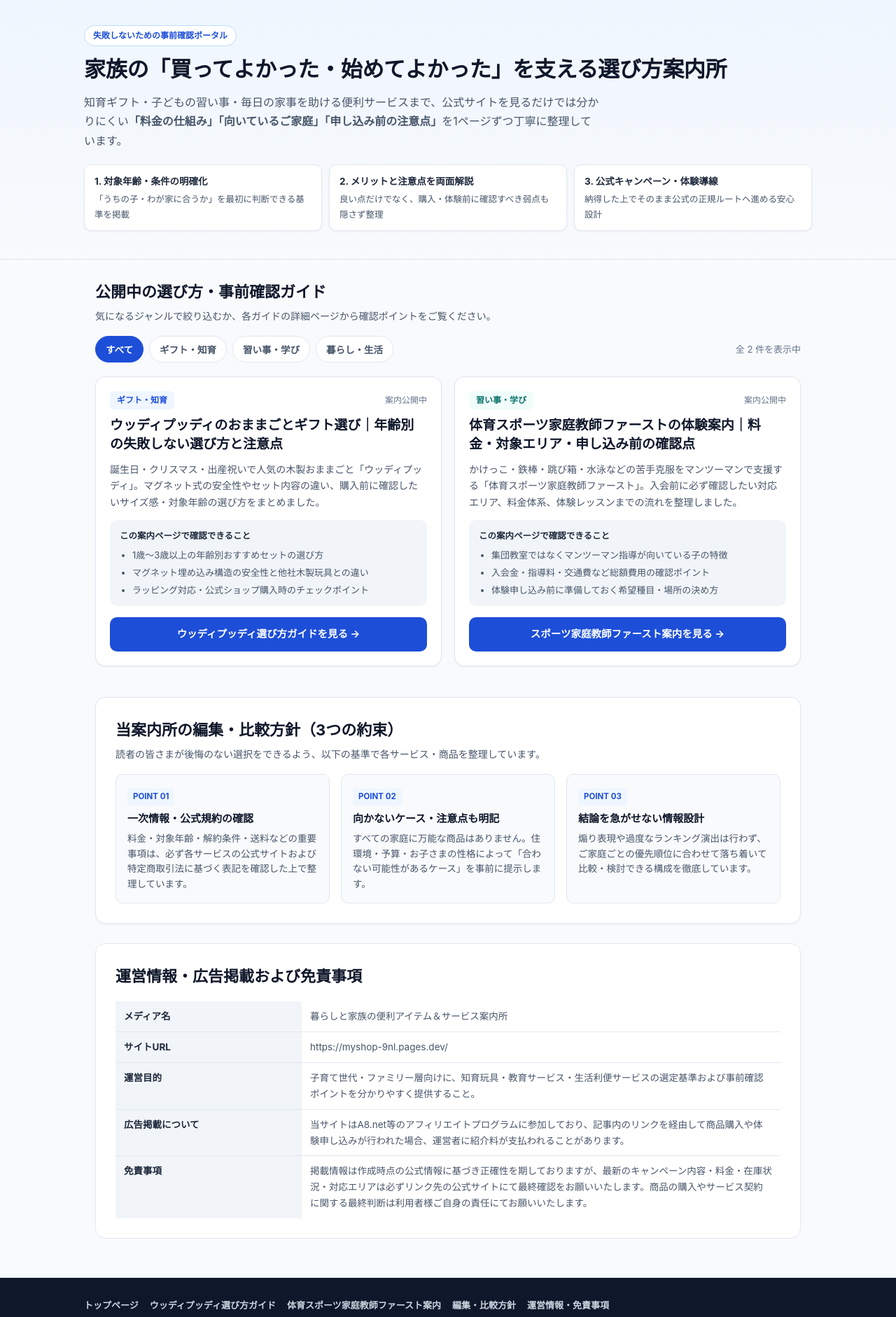
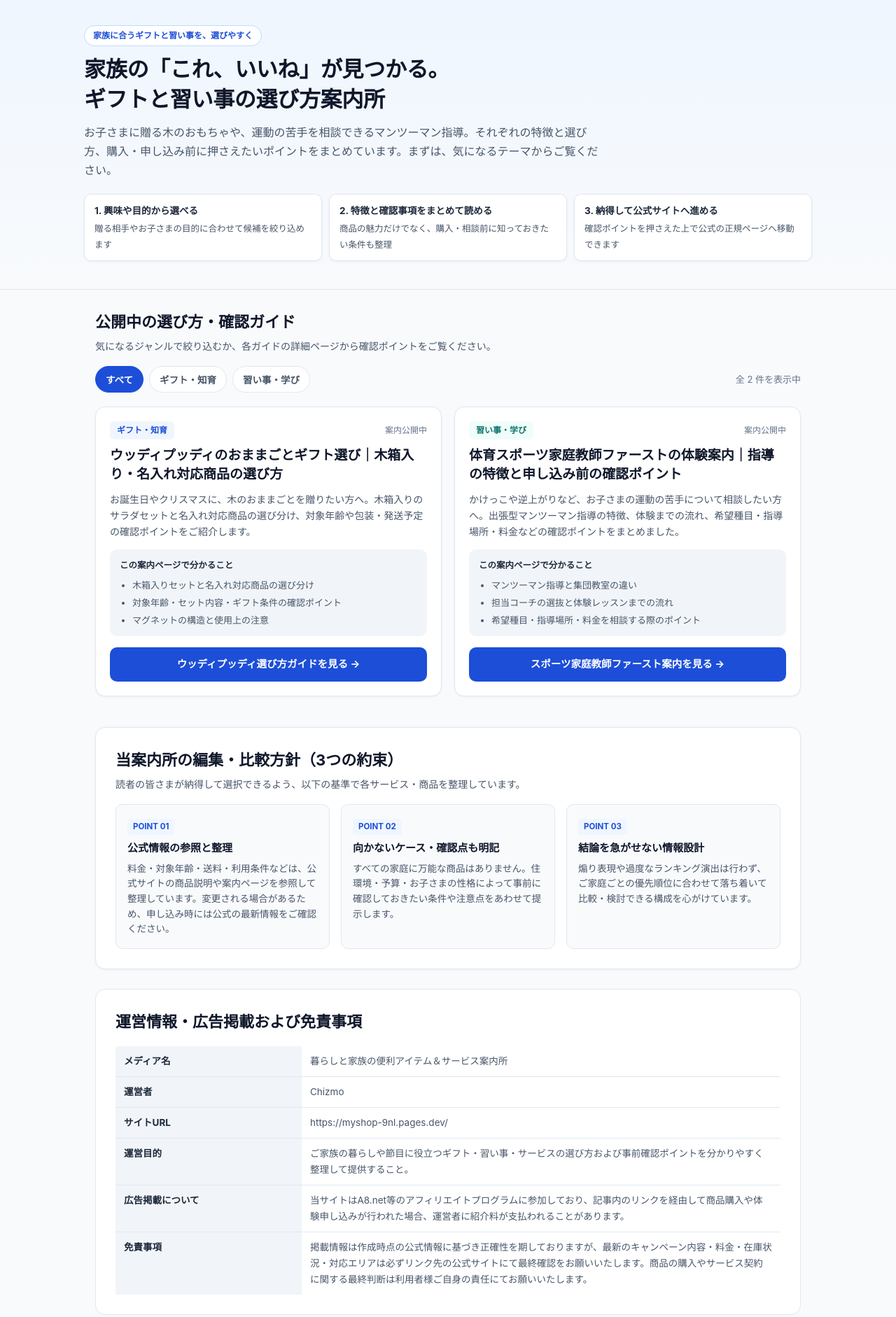
Before and after one commit to Chizmo-byte/myshop, a plain HTML site: page index.html in a window 1280 px wide. Shown: the part 100-1982 px from the top of the page at 70% size. Drawn offline with Linux system fonts and the light colour scheme.

Commit message:
Update index.html

```diff
--- a/index.html
+++ b/index.html
@@ -4,15 +4,15 @@
   <meta charset="UTF-8" />
   <meta name="viewport" content="width=device-width, initial-scale=1.0" />
   <meta name="google-site-verification" content="rho9ZuYvhUNs5tkPMNWwIAT4YTGsJF6OFr8W7ThPsDk" />
-  <title>暮らしと家族の便利アイテム＆サービス案内所｜失敗しない選び方・事前確認ガイド</title>
-  <meta name="description" content="子育て家庭のギフト選び・習い事・暮らしの便利サービスを中立的な視点で整理する比較・案内ポータル。申し込む前に知っておきたい注意点、料金の仕組み、向いているご家庭の特徴を分かりやすく解説します。" />
+  <title>暮らしと家族の便利アイテム＆サービス案内所｜家族に合うギフトと習い事の選び方ガイド</title>
+  <meta name="description" content="お子さまに贈る知育ギフトや、運動の苦手を相談できるマンツーマン指導など、特徴と選び方・購入や申し込み前に押さえたい確認ポイントを分かりやすくまとめています。" />
   <link rel="canonical" href="https://myshop-9nl.pages.dev/" />
 
   <!-- OGP -->
   <meta property="og:type" content="website" />
   <meta property="og:site_name" content="暮らしと家族の便利アイテム＆サービス案内所" />
-  <meta property="og:title" content="暮らしと家族の便利アイテム＆サービス案内所｜失敗しない選び方ガイド" />
-  <meta property="og:description" content="子育て家庭のギフト選び・習い事・暮らしの便利サービスを中立的な視点で整理。申し込み前の確認ポイントを分かりやすく案内します。" />
+  <meta property="og:title" content="暮らしと家族の便利アイテム＆サービス案内所｜家族に合うギフトと習い事の選び方ガイド" />
+  <meta property="og:description" content="お子さまに贈る知育ギフトやマンツーマン体育指導の特徴・選び方・申し込み前の確認ポイントを分かりやすく案内します。" />
   <meta property="og:url" content="https://myshop-9nl.pages.dev/" />
 
   <!-- 構造化データ（WebSite & ItemList） -->
@@ -25,26 +25,25 @@
         "@id": "https://myshop-9nl.pages.dev/#website",
         "url": "https://myshop-9nl.pages.dev/",
         "name": "暮らしと家族の便利アイテム＆サービス案内所",
-        "description": "子育て家庭のギフト選び・習い事・暮らしの便利サービスを中立的な視点で整理する比較・事前確認ガイド",
+        "description": "家族に合うギフトや習い事の特徴と選び方、購入・申し込み前の確認ポイントを整理した案内ポータル",
         "inLanguage": "ja"
       },
       {
         "@type": "ItemList",
         "@id": "https://myshop-9nl.pages.dev/#itemlist",
-        "name": "公開中の選び方・事前確認ガイド一覧",
-        "itemListOrder": "https://schema.org/ItemListOrderDescending",
+        "name": "公開中の選び方・確認ガイド一覧",
         "numberOfItems": 2,
         "itemListElement": [
           {
             "@type": "ListItem",
             "position": 1,
-            "name": "ウッディプッディのおままごとギフト選び｜年齢別の失敗しない選び方と注意点",
+            "name": "ウッディプッディのおままごとギフト選び｜木箱入り・名入れ対応商品の選び方",
             "url": "https://myshop-9nl.pages.dev/toys/"
           },
           {
             "@type": "ListItem",
             "position": 2,
-            "name": "体育スポーツ家庭教師ファーストの体験案内｜料金・対象エリア・申し込み前の確認点",
+            "name": "体育スポーツ家庭教師ファーストの体験案内｜指導の特徴と申し込み前の確認ポイント",
             "url": "https://myshop-9nl.pages.dev/sports/"
           }
         ]
@@ -79,6 +78,7 @@
 
     html {
       scroll-behavior: smooth;
+      scroll-padding-top: 110px;
       -webkit-text-size-adjust: 100%;
     }
 
@@ -94,6 +94,12 @@
     a {
       color: inherit;
       text-decoration: none;
+    }
+
+    a:focus-visible,
+    button:focus-visible {
+      outline: 3px solid var(--primary);
+      outline-offset: 4px;
     }
 
     /* PR表記バー（ステマ規制・ASP審査対応） */
@@ -134,6 +140,11 @@
       font-size: clamp(14px, 3.6vw, 17px);
       color: var(--text);
       line-height: 1.3;
+      min-width: 0;
+    }
+
+    .site-brand > span:last-child {
+      overflow-wrap: anywhere;
     }
 
     .brand-badge {
@@ -279,6 +290,10 @@
       align-items: center;
     }
 
+    .filter-bar[hidden] {
+      display: none;
+    }
+
     .filter-btn {
       appearance: none;
       border: 1px solid var(--border);
@@ -341,6 +356,8 @@
       flex-direction: column;
       justify-content: space-between;
       box-shadow: var(--shadow-sm);
+      min-width: 0;
+      overflow-wrap: anywhere;
       transition: transform 0.16s ease, box-shadow 0.16s ease, border-color 0.16s ease;
     }
 
@@ -376,11 +393,6 @@
     .cat-tag--sports {
       background: var(--accent-soft);
       color: var(--accent);
-    }
-
-    .cat-tag--life {
-      background: #fef3c7;
-      color: #92400e;
     }
 
     .update-date {
@@ -472,7 +484,7 @@
       display: block;
     }
 
-    /* 編集方針・選定基準（E-E-A-T強化セクション） */
+    /* 編集方針・選定基準 */
     .policy-section {
       background: var(--surface);
       border: 1px solid var(--border);
@@ -526,7 +538,7 @@
       line-height: 1.6;
     }
 
-    /* 運営情報・免責事項（ASP審査対策） */
+    /* 運営情報・免責事項 */
     .info-box {
       background: var(--surface);
       border: 1px solid var(--border);
@@ -559,11 +571,32 @@
 
     .info-table td {
       color: var(--text-muted);
+      overflow-wrap: anywhere;
     }
 
     .info-table tr:last-child th,
     .info-table tr:last-child td {
       border-bottom: none;
+    }
+
+    @media (max-width: 480px) {
+      .info-table,
+      .info-table tbody,
+      .info-table tr,
+      .info-table th,
+      .info-table td {
+        display: block;
+        width: 100%;
+      }
+
+      .info-table th {
+        min-width: 0;
+        border-bottom: none;
+      }
+
+      .info-table td {
+        padding-bottom: 16px;
+      }
     }
 
     /* フッター */
@@ -599,13 +632,29 @@
       font-size: 12px;
       margin: 0;
     }
+
+    @media (prefers-reduced-motion: reduce) {
+      html {
+        scroll-behavior: auto;
+      }
+
+      .article-card,
+      .filter-btn,
+      .card-cta {
+        transition: none;
+      }
+
+      .article-card:hover {
+        transform: none;
+      }
+    }
   </style>
 </head>
 <body>
 
-  <!-- 広告・アフィリエイト表記（景品表示法・ステマ規制対応） -->
+  <!-- 広告・アフィリエイト表記 -->
   <div class="pr-banner" role="note">
-    【広告表記】当サイトはアフィリエイト広告（成果報酬型広告）を利用しています。各案内ページでは公式情報をもとにメリットだけでなく注意点や事前確認事項も中立的に整理しています。
+    【広告表記】当サイトはアフィリエイト広告（成果報酬型広告）を利用しています。各案内ページでは公式情報をもとに特徴と事前確認事項を分かりやすく整理しています。
   </div>
 
   <!-- ヘッダー -->
@@ -626,28 +675,28 @@
   <!-- ファーストビュー -->
   <section class="hero">
     <div class="hero-inner">
-      <span class="hero-eyebrow">失敗しないための事前確認ポータル</span>
-      <h1>家族の「買ってよかった・始めてよかった」を支える選び方案内所</h1>
+      <span class="hero-eyebrow">家族に合うギフトと習い事を、選びやすく</span>
+      <h1>家族の「これ、いいね」が見つかる。<br>ギフトと習い事の選び方案内所</h1>
       <p class="hero-lead">
-        知育ギフト・子どもの習い事・毎日の家事を助ける便利サービスまで、公式サイトを見るだけでは分かりにくい<strong>「料金の仕組み」「向いているご家庭」「申し込み前の注意点」</strong>を1ページずつ丁寧に整理しています。
+        お子さまに贈る木のおもちゃや、運動の苦手を相談できるマンツーマン指導。それぞれの特徴と選び方、購入・申し込み前に押さえたいポイントをまとめています。まずは、気になるテーマからご覧ください。
       </p>
       <div class="hero-points">
         <div class="hero-point">
           <div>
-            <strong>1. 対象年齢・条件の明確化</strong>
-            <span>「うちの子・わが家に合うか」を最初に判断できる基準を掲載</span>
+            <strong>1. 興味や目的から選べる</strong>
+            <span>贈る相手やお子さまの目的に合わせて候補を絞り込めます</span>
           </div>
         </div>
         <div class="hero-point">
           <div>
-            <strong>2. メリットと注意点を両面解説</strong>
-            <span>良い点だけでなく、購入・体験前に確認すべき弱点も隠さず整理</span>
+            <strong>2. 特徴と確認事項をまとめて読める</strong>
+            <span>商品の魅力だけでなく、購入・相談前に知っておきたい条件も整理</span>
           </div>
         </div>
         <div class="hero-point">
           <div>
-            <strong>3. 公式キャンペーン・体験導線</strong>
-            <span>納得した上でそのまま公式の正規ルートへ進める安心設計</span>
+            <strong>3. 納得して公式サイトへ進める</strong>
+            <span>確認ポイントを押さえた上で公式の正規ページへ移動できます</span>
           </div>
         </div>
       </div>
@@ -660,16 +709,15 @@
     <!-- 記事一覧セクション -->
     <section id="guides" aria-labelledby="guides-heading">
       <div class="section-header">
-        <h2 id="guides-heading" class="section-title">公開中の選び方・事前確認ガイド</h2>
+        <h2 id="guides-heading" class="section-title">公開中の選び方・確認ガイド</h2>
         <p class="section-desc">気になるジャンルで絞り込むか、各ガイドの詳細ページから確認ポイントをご覧ください。</p>
       </div>
 
-      <!-- カテゴリ絞り込みフィルター -->
-      <div class="filter-bar" role="group" aria-label="カテゴリ絞り込み">
+      <!-- カテゴリ絞り込みフィルター（JS有効時のみ表示） -->
+      <div class="filter-bar" id="filter-bar" role="group" aria-label="カテゴリ絞り込み" hidden>
         <button type="button" class="filter-btn" data-filter="all" aria-pressed="true">すべて</button>
         <button type="button" class="filter-btn" data-filter="gift" aria-pressed="false">ギフト・知育</button>
         <button type="button" class="filter-btn" data-filter="lesson" aria-pressed="false">習い事・学び</button>
-        <button type="button" class="filter-btn" data-filter="life" aria-pressed="false">暮らし・生活</button>
         <span class="article-count" id="article-count" aria-live="polite">全 2 件を表示中</span>
       </div>
 
@@ -681,20 +729,20 @@
           <div>
             <div class="card-meta">
               <span class="cat-tag">ギフト・知育</span>
-              <time class="update-date" datetime="2026-11-22">案内公開中</time>
+              <span class="update-date">案内公開中</span>
             </div>
             <h3 class="card-title">
-              <a href="./toys/">ウッディプッディのおままごとギフト選び｜年齢別の失敗しない選び方と注意点</a>
+              <a href="./toys/">ウッディプッディのおままごとギフト選び｜木箱入り・名入れ対応商品の選び方</a>
             </h3>
             <p class="card-summary">
-              誕生日・クリスマス・出産祝いで人気の木製おままごと「ウッディプッディ」。マグネット式の安全性やセット内容の違い、購入前に確認したいサイズ感・対象年齢の選び方をまとめました。
+              お誕生日やクリスマスに、木のおままごとを贈りたい方へ。木箱入りのサラダセットと名入れ対応商品の選び分け、対象年齢や包装・発送予定の確認ポイントをご紹介します。
             </p>
             <div class="check-box">
-              <div class="check-box-title">この案内ページで確認できること</div>
+              <div class="check-box-title">この案内ページで分かること</div>
               <ul class="check-list">
-                <li>1歳〜3歳以上の年齢別おすすめセットの選び方</li>
-                <li>マグネット埋め込み構造の安全性と他社木製玩具との違い</li>
-                <li>ラッピング対応・公式ショップ購入時のチェックポイント</li>
+                <li>木箱入りセットと名入れ対応商品の選び分け</li>
+                <li>対象年齢・セット内容・ギフト条件の確認ポイント</li>
+                <li>マグネットの構造と使用上の注意</li>
               </ul>
             </div>
           </div>
@@ -706,20 +754,20 @@
           <div>
             <div class="card-meta">
               <span class="cat-tag cat-tag--sports">習い事・学び</span>
-              <time class="update-date" datetime="2026-11-22">案内公開中</time>
+              <span class="update-date">案内公開中</span>
             </div>
             <h3 class="card-title">
-              <a href="./sports/">体育スポーツ家庭教師ファーストの体験案内｜料金・対象エリア・申し込み前の確認点</a>
+              <a href="./sports/">体育スポーツ家庭教師ファーストの体験案内｜指導の特徴と申し込み前の確認ポイント</a>
             </h3>
             <p class="card-summary">
-              かけっこ・鉄棒・跳び箱・水泳などの苦手克服をマンツーマンで支援する「体育スポーツ家庭教師ファースト」。入会前に必ず確認したい対応エリア、料金体系、体験レッスンまでの流れを整理しました。
+              かけっこや逆上がりなど、お子さまの運動の苦手について相談したい方へ。出張型マンツーマン指導の特徴、体験までの流れ、希望種目・指導場所・料金などの確認ポイントをまとめました。
             </p>
             <div class="check-box">
-              <div class="check-box-title">この案内ページで確認できること</div>
+              <div class="check-box-title">この案内ページで分かること</div>
               <ul class="check-list">
-                <li>集団教室ではなくマンツーマン指導が向いている子の特徴</li>
-                <li>入会金・指導料・交通費など総額費用の確認ポイント</li>
-                <li>体験申し込み前に準備しておく希望種目・場所の決め方</li>
+                <li>マンツーマン指導と集団教室の違い</li>
+                <li>担当コーチの選抜と体験レッスンまでの流れ</li>
+                <li>希望種目・指導場所・料金を相談する際のポイント</li>
               </ul>
             </div>
           </div>
@@ -734,32 +782,32 @@
       </div>
     </section>
 
-    <!-- 当案内所の選定・編集ポリシー（E-E-A-T） -->
+    <!-- 当案内所の選定・編集ポリシー -->
     <section id="policy" class="policy-section" aria-labelledby="policy-heading">
       <div class="section-header">
         <h2 id="policy-heading" class="section-title">当案内所の編集・比較方針（3つの約束）</h2>
-        <p class="section-desc">読者の皆さまが後悔のない選択をできるよう、以下の基準で各サービス・商品を整理しています。</p>
+        <p class="section-desc">読者の皆さまが納得して選択できるよう、以下の基準で各サービス・商品を整理しています。</p>
       </div>
       <div class="policy-grid">
         <div class="policy-item">
           <span class="policy-num">POINT 01</span>
-          <h3>一次情報・公式規約の確認</h3>
-          <p>料金・対象年齢・解約条件・送料などの重要事項は、必ず各サービスの公式サイトおよび特定商取引法に基づく表記を確認した上で整理しています。</p>
+          <h3>公式情報の参照と整理</h3>
+          <p>料金・対象年齢・送料・利用条件などは、公式サイトの商品説明や案内ページを参照して整理しています。変更される場合があるため、申し込み時には公式の最新情報をご確認ください。</p>
         </div>
         <div class="policy-item">
           <span class="policy-num">POINT 02</span>
-          <h3>向かないケース・注意点も明記</h3>
-          <p>すべての家庭に万能な商品はありません。住環境・予算・お子さまの性格によって「合わない可能性があるケース」を事前に提示します。</p>
+          <h3>向かないケース・確認点も明記</h3>
+          <p>すべての家庭に万能な商品はありません。住環境・予算・お子さまの性格によって事前に確認しておきたい条件や注意点をあわせて提示します。</p>
         </div>
         <div class="policy-item">
           <span class="policy-num">POINT 03</span>
           <h3>結論を急がせない情報設計</h3>
-          <p>煽り表現や過度なランキング演出は行わず、ご家庭ごとの優先順位に合わせて落ち着いて比較・検討できる構成を徹底しています。</p>
+          <p>煽り表現や過度なランキング演出は行わず、ご家庭ごとの優先順位に合わせて落ち着いて比較・検討できる構成を心がけています。</p>
         </div>
       </div>
     </section>
 
-    <!-- 運営情報・免責事項（ASP審査対応） -->
+    <!-- 運営情報・免責事項 -->
     <section id="about" class="info-box" aria-labelledby="about-heading">
       <div class="section-header">
         <h2 id="about-heading" class="section-title">運営情報・広告掲載および免責事項</h2>
@@ -771,12 +819,16 @@
             <td>暮らしと家族の便利アイテム＆サービス案内所</td>
           </tr>
           <tr>
+            <th>運営者</th>
+            <td>Chizmo</td>
+          </tr>
+          <tr>
             <th>サイトURL</th>
             <td>https://myshop-9nl.pages.dev/</td>
           </tr>
           <tr>
             <th>運営目的</th>
-            <td>子育て世代・ファミリー層向けに、知育玩具・教育サービス・生活利便サービスの選定基準および事前確認ポイントを分かりやすく提供すること。</td>
+            <td>ご家族の暮らしや節目に役立つギフト・習い事・サービスの選び方および事前確認ポイントを分かりやすく整理して提供すること。</td>
           </tr>
           <tr>
             <th>広告掲載について</th>
@@ -809,6 +861,7 @@
   <!-- 軽量バニラJS：カテゴリフィルター -->
   <script>
     (function () {
+      const filterBar = document.getElementById('filter-bar');
       const buttons = document.querySelectorAll('.filter-btn');
       const cards = document.querySelectorAll('.article-card');
       const countEl = document.getElementById('article-count');
@@ -840,6 +893,10 @@
           }
         });
       });
+
+      if (filterBar) {
+        filterBar.hidden = false;
+      }
     })();
   </script>
 </body>
```
